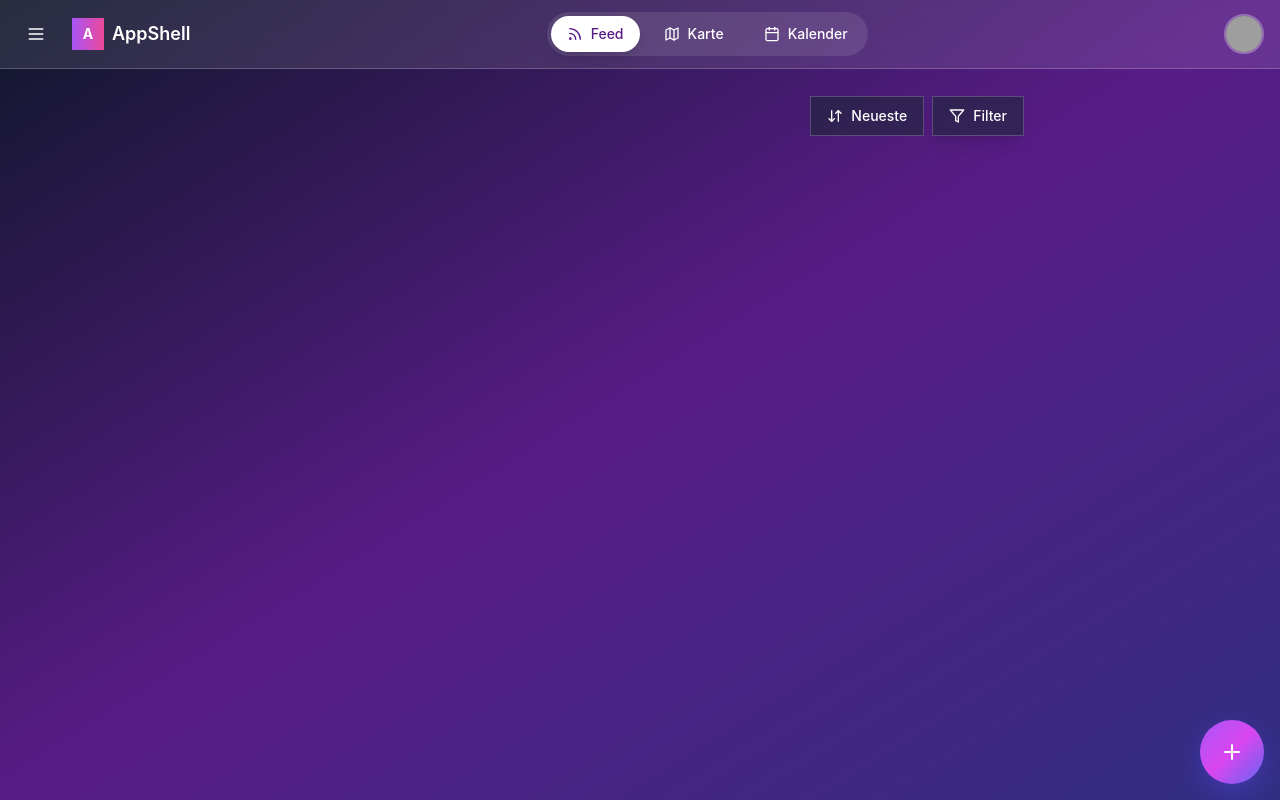
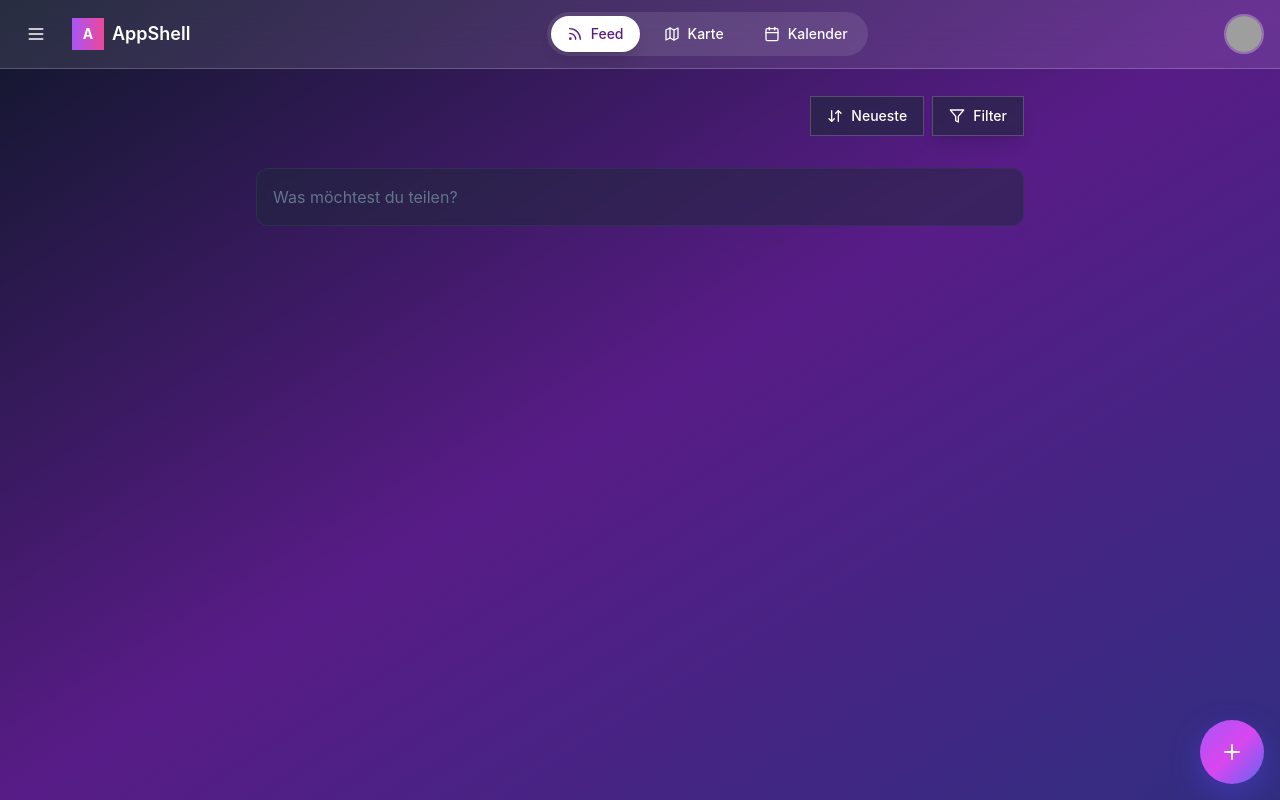
Before and after one commit to IT4Change/spec, a React (Vite) app in the folder prototypes/AppShellWithInputWidget/: page / in a window 1280 px wide. Built offline with nearby package versions, Linux system fonts and the light colour scheme; grey boxes are pictures that could not be loaded; the HTML template or start-up script is replaced by a standard one.

Commit message:
added: placeholder text-input at the beginning of the feed what opens the smart widget modal

```diff
--- a/prototypes/AppShellWithInputWidget/src/App.jsx
+++ b/prototypes/AppShellWithInputWidget/src/App.jsx
@@ -55,6 +55,11 @@ function App() {
     setIsComposerOpen(false);
     setCurrentView(view);
   }
+
+  const handleCreatePostFromFeed = () => {
+    // Default to POST type when creating from feed
+    handleComposerLaunch(POST_TYPES.POST);
+  };
 
   const handleComposerLaunch = (type) => {
     // Store current scroll position before opening composer
@@ -133,6 +138,7 @@ function App() {
                 onCloseDetail={handleCloseDetail}
                 postToOpenOnMap={postToOpenOnMap}
                 setSelectedPost={setSelectedPost}
+                onCreatePost={handleCreatePostFromFeed}
               />
             </motion.div>
           </div>
@@ -168,8 +174,16 @@ function App() {
               ))}
             </DropdownMenuContent>
           </DropdownMenu>
-          <DialogContent className="max-w-full w-screen h-screen border-none bg-gradient-to-br from-slate-900 via-purple-900 to-indigo-900 p-0 shadow-none rounded-none m-0" showCloseButton={false}>
-            <div className="h-full overflow-y-auto flex flex-col">
+          <DialogContent
+            className="max-w-full w-screen h-screen border-none bg-gradient-to-br from-slate-900 via-purple-900 to-indigo-900 p-0 shadow-none rounded-none m-0"
+            showCloseButton={false}
+          >
+            <motion.div
+              className="h-full overflow-y-auto flex flex-col"
+              initial={{ opacity: 0 }}
+              animate={{ opacity: 1 }}
+              transition={{ duration: 0.2 }}
+            >
               <DndProvider backend={HTML5Backend}>
                 <SmartPostWidget
                   key={composerPostType}
@@ -177,7 +191,7 @@ function App() {
                   onClose={handleComposerClose}
                 />
               </DndProvider>
-            </div>
+            </motion.div>
           </DialogContent>
         </Dialog>
 
--- a/prototypes/AppShellWithInputWidget/src/components/SmartPostWidget.jsx
+++ b/prototypes/AppShellWithInputWidget/src/components/SmartPostWidget.jsx
@@ -236,6 +236,7 @@ const SmartPostWidget = ({ onClose, initialPostType = POST_TYPES.POST }) => {
                         availableWidgets={WIDGET_ORDER.filter(w => !activeWidgets.includes(w) && WIDGET_CONFIG[w].icon)}
                         onToggleWidget={toggleWidget}
                         isTextWidget={isTextWidget}
+                        autoFocus={isTextWidget}
                       />
                        {!isTextWidget && (
                         <Button variant="ghost" size="icon" className="absolute top-2 right-2 text-slate-400 hover:text-white hover:bg-slate-700/50" onClick={() => toggleWidget(widgetType)}>
--- a/prototypes/AppShellWithInputWidget/src/components/layout/MainContent.jsx
+++ b/prototypes/AppShellWithInputWidget/src/components/layout/MainContent.jsx
@@ -13,7 +13,7 @@ import {
   DropdownMenuTrigger,
 } from "@/components/ui/dropdown-menu"
 
-const MainContent = ({ currentView, onSelectPost, selectedPost, onCloseDetail, postToOpenOnMap, setSelectedPost }) => {
+const MainContent = ({ currentView, onSelectPost, selectedPost, onCloseDetail, postToOpenOnMap, setSelectedPost, onCreatePost }) => {
   const [posts, setPosts] = useState([]);
   const [sortOrder, setSortOrder] = useState('chronological');
 
@@ -35,7 +35,7 @@ const MainContent = ({ currentView, onSelectPost, selectedPost, onCloseDetail, p
   const getViewContent = () => {
     switch (currentView) {
       case 'feed':
-        return <FeedView posts={posts} sortOrder={sortOrder} onSelectPost={onSelectPost} />;
+        return <FeedView posts={posts} sortOrder={sortOrder} onSelectPost={onSelectPost} onCreatePost={onCreatePost} />;
       case 'map':
         return <MapView posts={posts} onSelectPost={onSelectPost} postToOpen={postToOpenOnMap} setSelectedPost={setSelectedPost} selectedPost={selectedPost} onCloseDetail={onCloseDetail} />;
       case 'calendar':
--- a/prototypes/AppShellWithInputWidget/src/components/views/FeedView.jsx
+++ b/prototypes/AppShellWithInputWidget/src/components/views/FeedView.jsx
@@ -2,7 +2,7 @@ import React from 'react';
 import { motion } from 'framer-motion';
 import PostCard from '@/components/shared/PostCard';
 
-const FeedView = ({ posts, sortOrder, onSelectPost }) => {
+const FeedView = ({ posts, sortOrder, onSelectPost, onCreatePost }) => {
 
   const sortedPosts = [...posts].sort((a, b) => {
     if (sortOrder === 'distance') {
@@ -17,6 +17,20 @@ const FeedView = ({ posts, sortOrder, onSelectPost }) => {
       initial={{ opacity: 0 }}
       animate={{ opacity: 1 }}
     >
+      {/* Create Post Placeholder */}
+      <motion.div
+        initial={{ opacity: 0, y: -20 }}
+        animate={{ opacity: 1, y: 0 }}
+        onClick={onCreatePost}
+        className="bg-slate-800/50 backdrop-blur-sm rounded-xl border border-slate-700/50 cursor-text transition-all duration-200 hover:bg-slate-800/60 hover:border-slate-600 p-4"
+      >
+        <motion.div
+          layoutId="text-input-hero"
+          className="text-slate-500 text-base"
+        >
+          Was möchtest du teilen?
+        </motion.div>
+      </motion.div>
       {sortedPosts.map((post, index) => (
         <motion.div
           key={post.id}
--- a/prototypes/AppShellWithInputWidget/src/components/widgets/TextWidget.jsx
+++ b/prototypes/AppShellWithInputWidget/src/components/widgets/TextWidget.jsx
@@ -1,4 +1,5 @@
-import React from 'react';
+import React, { useRef, useEffect } from 'react';
+import { motion } from 'framer-motion';
 import { Button } from '@/components/ui/button';
 import {
   Bold, Italic, Heading1, Heading2, Heading3, List, Quote,
@@ -13,7 +14,17 @@ const WIDGET_CONFIG = {
   'tags': { icon: Tag, label: 'Tags' },
 };
 
-const TextWidget = ({ value = '', onChange, onMention, availableWidgets, onToggleWidget, isTextWidget }) => {
+const TextWidget = ({ value = '', onChange, onMention, availableWidgets, onToggleWidget, isTextWidget, autoFocus = false }) => {
+  const textareaRef = useRef(null);
+
+  useEffect(() => {
+    if (autoFocus && textareaRef.current) {
+      // Small delay to ensure the animation has started
+      setTimeout(() => {
+        textareaRef.current.focus();
+      }, 100);
+    }
+  }, [autoFocus]);
 
   const handleTextChange = (e) => {
     const text = e.target.value;
@@ -57,12 +68,20 @@ const TextWidget = ({ value = '', onChange, onMention, availableWidgets, onToggl
         <Button variant="ghost" size="icon" className="text-slate-400 hover:text-white hover:bg-slate-700/50" onClick={() => applyFormat('list')}><List className="w-4 h-4" /></Button>
         <Button variant="ghost" size="icon" className="text-slate-400 hover:text-white hover:bg-slate-700/50" onClick={() => applyFormat('quote')}><Quote className="w-4 h-4" /></Button>
       </div>
-      <textarea
+      <motion.textarea
+        ref={textareaRef}
+        layoutId="text-input-hero"
         value={value}
         onChange={handleTextChange}
-        placeholder="Was gibt's Neues?"
-        className="w-full p-4 bg-transparent border-none focus:ring-0 placeholder-slate-400 text-white resize-none min-h-[120px]"
+        placeholder="Was möchtest du teilen?"
+        className="w-full p-4 bg-transparent border-none focus:outline-none focus:ring-0 placeholder-slate-400 text-white resize-none min-h-[120px]"
         rows={5}
+        transition={{
+          layout: {
+            duration: 0.4,
+            ease: [0.4, 0, 0.2, 1]
+          }
+        }}
       />
       {isTextWidget && availableWidgets.length > 0 && (
         <div className="p-2 border-t border-slate-700 flex items-center space-x-2">
```
